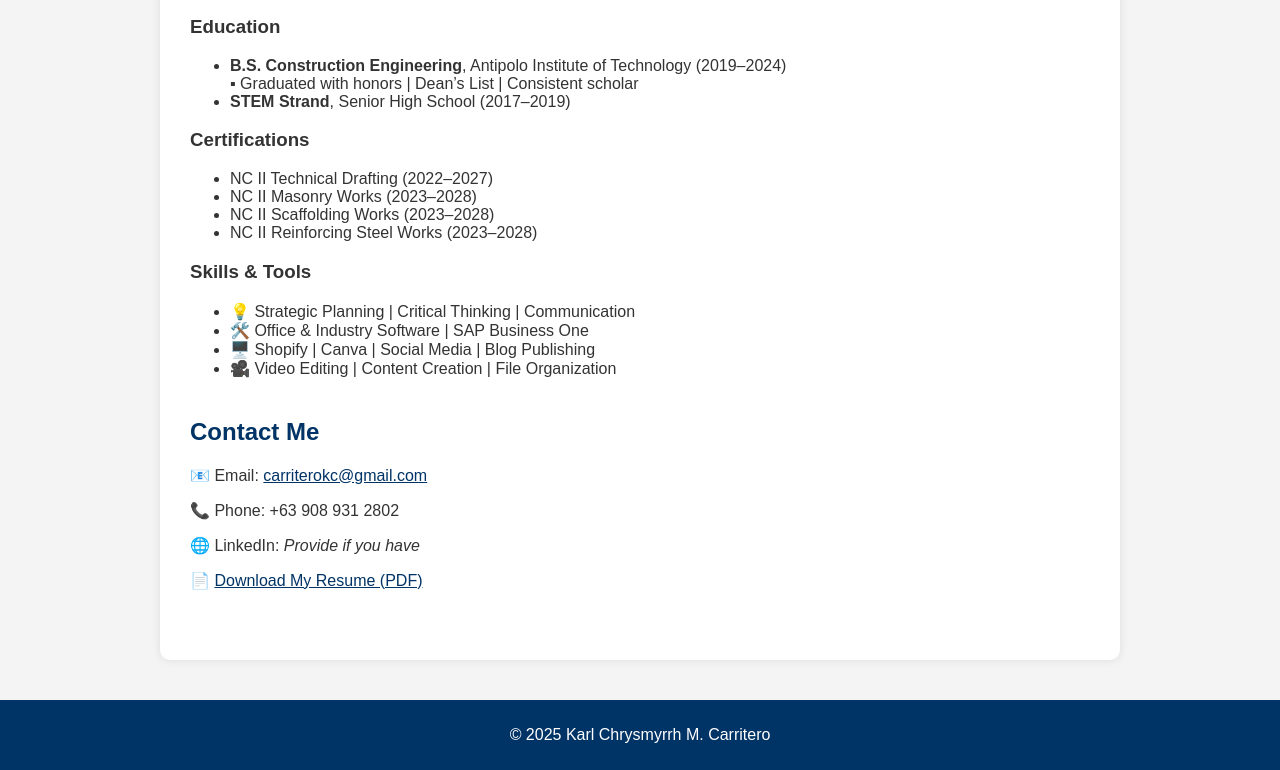
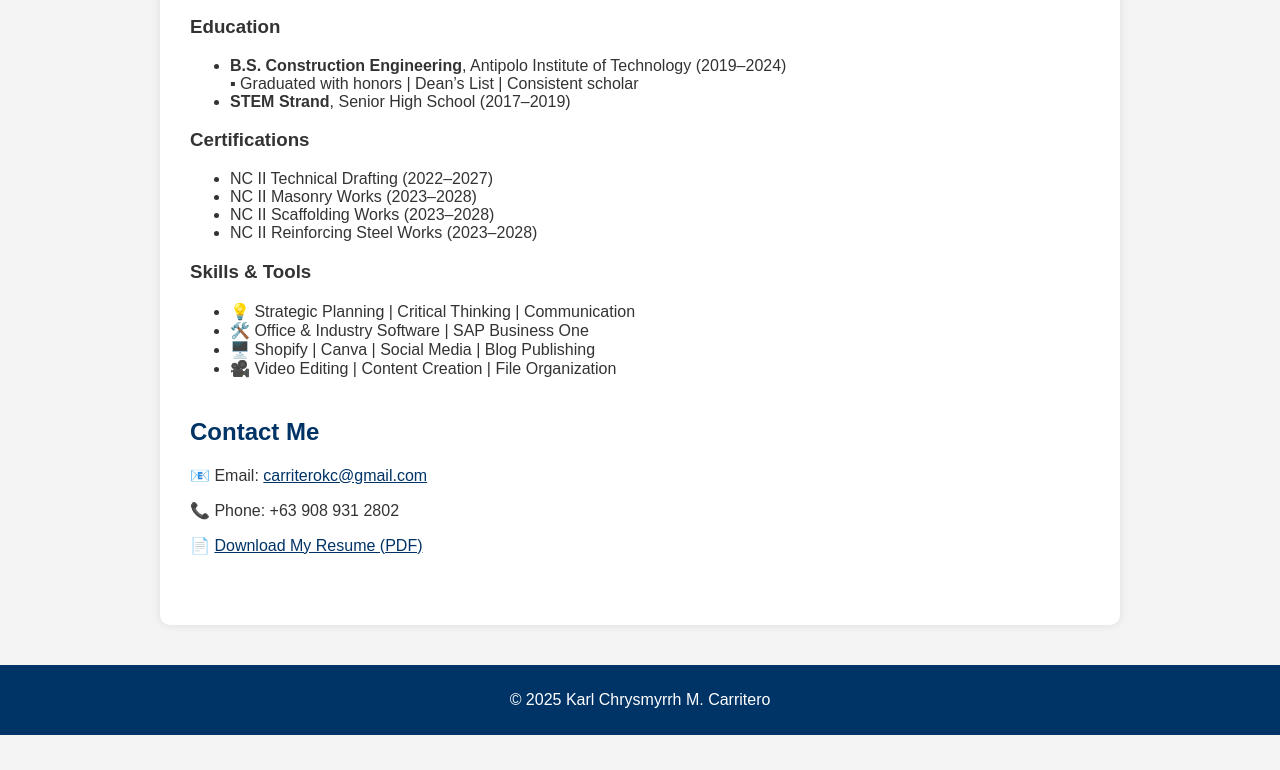
Before and after one commit to KCcarritero/Karl-Portfolio, a plain HTML site: page index.html in a window 1280 px wide. Shown: the part 699-1469 px from the top of the page. After the commit the page ends 1434 px from the top, so only its background shows below. Drawn offline with Linux system fonts and the light colour scheme.

Commit message:
Update index.html

```diff
--- a/index.html
+++ b/index.html
@@ -106,7 +106,6 @@
     <h2>Contact Me</h2>
     <p>📧 Email: <a href="mailto:carriterokc@gmail.com">carriterokc@gmail.com</a></p>
     <p>📞 Phone: +63 908 931 2802</p>
-    <p>🌐 LinkedIn: <em>Provide if you have</em></p>
     <p>📄 <a href="Karl-Carritero-Resume.pdf" download>Download My Resume (PDF)</a></p>
   </section>
 </main>
```
